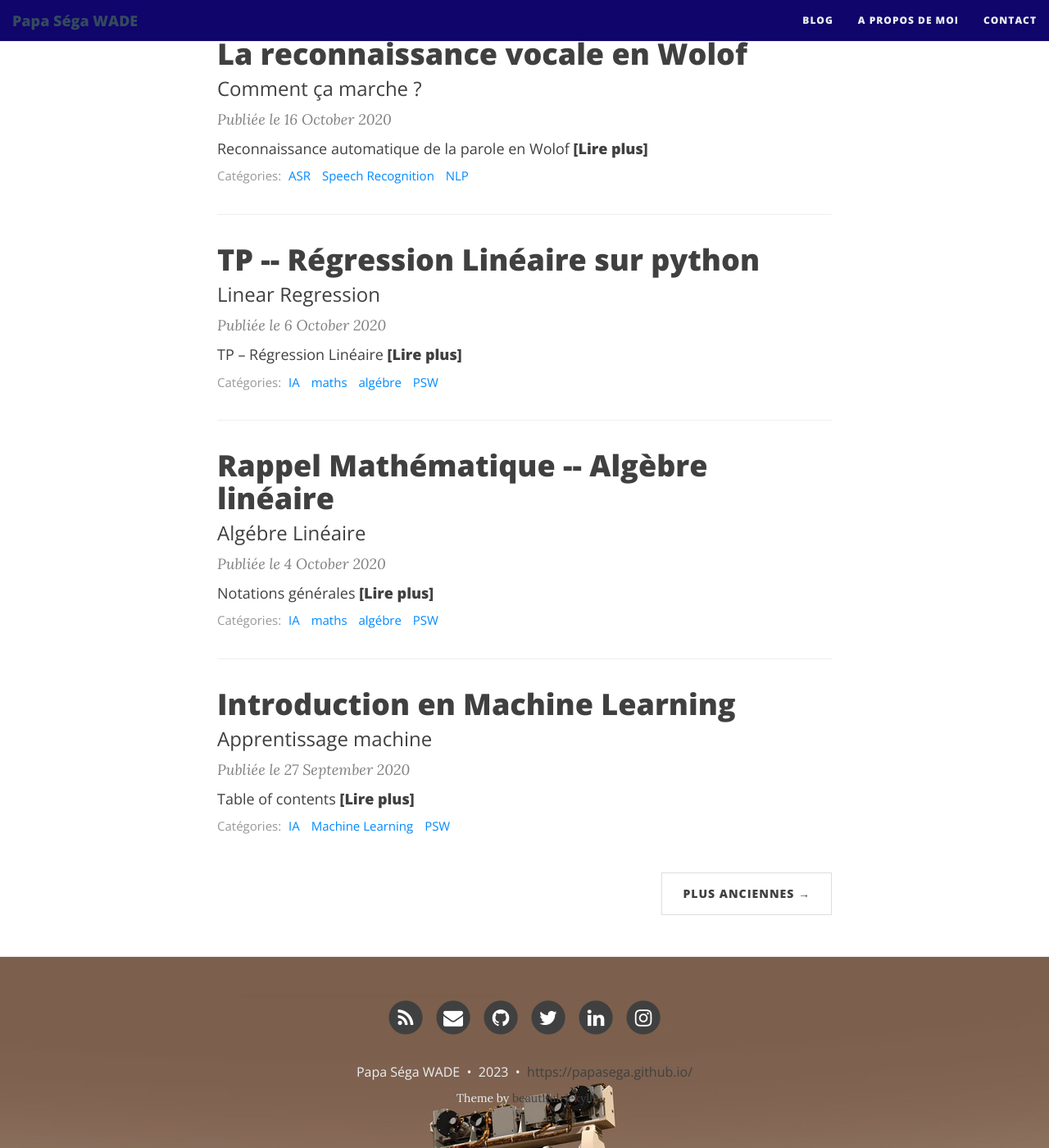
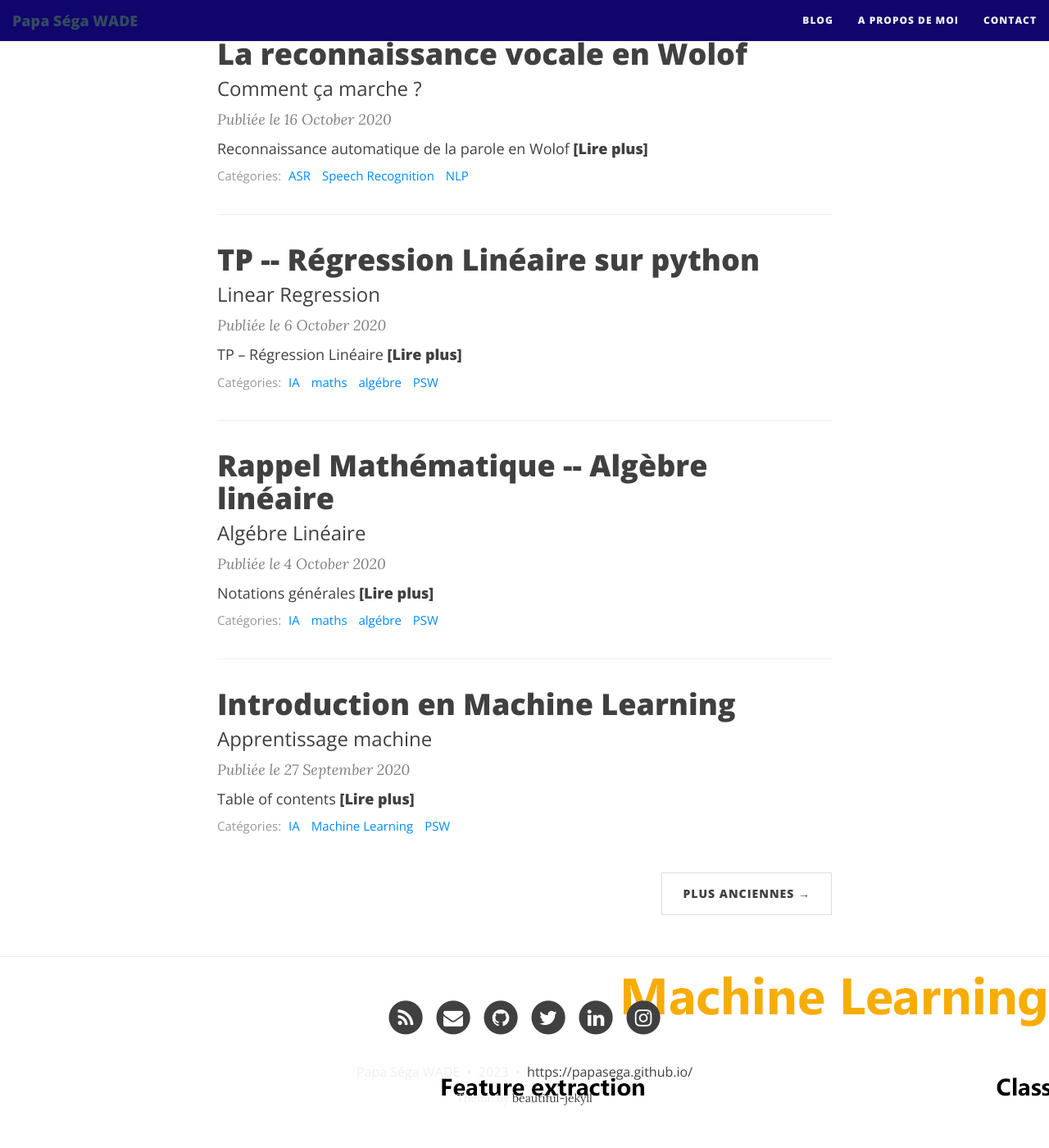
Before and after one commit to papasega/papasega.github.io, a Jekyll site: the page built from index.html, in a window 1280 px wide and 1400 px high, scrolled down 884 px. Shown: the whole window at 82% size. Built offline with Jekyll 4.4.1, drawn with Linux system fonts in a browser that asks for light colours; nearby versions of some CDN libraries; the list of posts is cut into pages by our own code.

Commit message:
Update _config.yml

```diff
--- a/_config.yml
+++ b/_config.yml
@@ -51,7 +51,7 @@ footer-link-col: "#404040"
 # instead of colour
 
 # navbar-img: "/img/bgimage.png"
-footer-img: "/img/index_pagegit.jpg"  #footerbg.png"
+footer-img: "/img/ML-vs-DL.gif"  #footerbg.png"
 # page-img: "/img/light-grey-terrazzo/light-grey-terrazzo.png"
 
 # --- Footer options --- #
```
